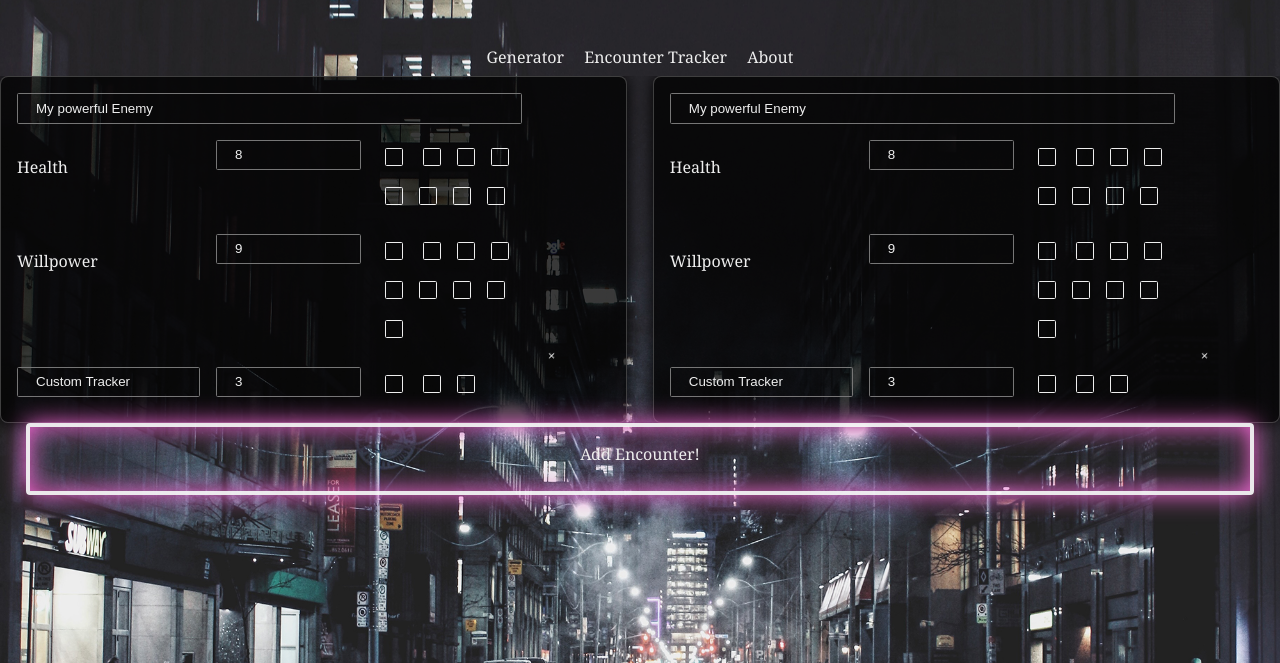
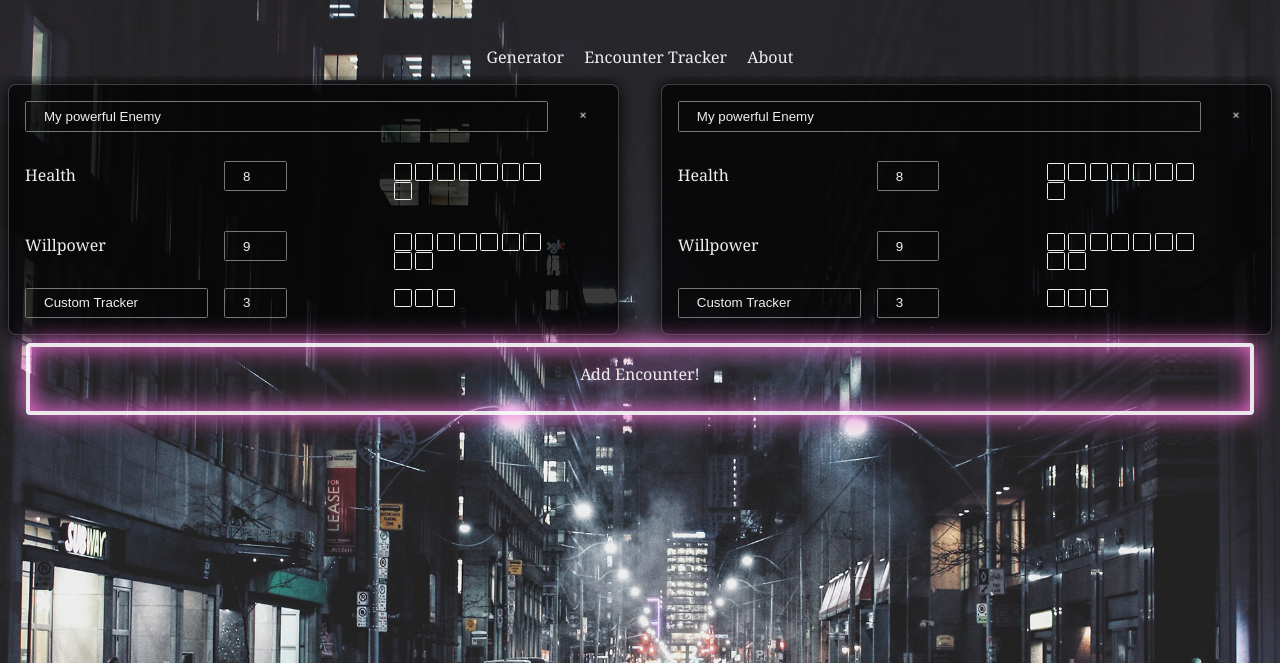
Before and after one commit to BodoBence/RandomVampireGenerator, a Flask app: page /encounter_tracker in a window 1280 px wide. Shown: the top 663 px of the page. Run offline with Flask 2, Linux system fonts and the light colour scheme.

Commit message:
encounter card update

```diff
--- a/flaskr/static/stylesheets/encounter.css
+++ b/flaskr/static/stylesheets/encounter.css
@@ -18,13 +18,15 @@
     border-color: var(--color_dark_grey);
 
     padding: 1rem;
+    margin: 0.5rem;
 
     box-shadow: 0 0 1em black;
 
     display: grid;
     grid-gap: 1em;
-    grid-template-columns: 2fr 2fr 2fr 1fr;
+    grid-template-columns: 2fr 2fr 2fr 0.5fr;
     grid-template-rows: auto;
+    align-items: first baseline;
 
     -webkit-transition: all var(--base_animation_time) linear;
     -moz-transition: all var(--base_animation_time) linear;
@@ -46,6 +48,8 @@
 
 .health_label, .willpower_label, .custom_label {
     grid-column: 1;
+    overflow: hidden;
+    text-overflow: ellipsis;
 }
 
 input[name="health_meter"], input[name="willpower_meter"], input[name="custom_meter"] {
@@ -54,22 +58,32 @@ input[name="health_meter"], input[name="willpower_meter"], input[name="custom_me
 
 .tracker_container[name="health_container"], .tracker_container[name="willpower_container"], .tracker_container[name="custom_container"] {
     grid-column: 3;
+    display: grid;
+    grid-template-columns: repeat(auto-fit, minmax(1em, 1.25em));
+    gap: 0.1em;
+    justify-items: stretch;
 }
 
 
 .input_encounter_name, input[name="willpower_meter"], input[name="health_meter"], input[name="custom_meter"] {
+    --border_widdth: 0.1rem;
 	-moz-appearance: none;
 	-webkit-appearance: none;
 	appearance: none;
 
     border-style: solid;
-    border-width: 0.1rem;
+    border-width: var(--border_widdth);
     border-radius: 0.1rem;
 
     background-color: transparent;
     color: var(--white);
     text-indent: 1rem;
+
     height: 2em;
+}
+
+input[name="willpower_meter"], input[name="health_meter"], input[name="custom_meter"] {
+    width: calc(4em + (0.1rem * 2));
 }
 
 .input_encounter_name:hover, input[name="willpower_meter"]:hover, input[name="health_meter"]:hover, input[name="custom_meter"]:hover {
@@ -93,8 +107,11 @@ input[name="health_meter"], input[name="willpower_meter"], input[name="custom_me
 
 .button_encounter[name="remove_encounter"] {
     grid-column: 4;
+    grid-row: 1;
+
     padding: 0;
     margin: 0;
+
     height: 1rem;
     overflow: initial;
 }
@@ -103,6 +120,7 @@ input[name="health_meter"], input[name="willpower_meter"], input[name="custom_me
     padding: 0;
     margin: 0;
     transform: rotate(45deg);
+    text-align: center;
 
     -webkit-transition: all var(--base_animation_time) ease;
     -moz-transition: all var(--base_animation_time) ease;
@@ -121,7 +139,7 @@ input[name="health_meter"], input[name="willpower_meter"], input[name="custom_me
 .tracker {
     display: inline-block;
 
-    margin: 0.5rem;
+    margin: 0;
     height: 1em;
     width: 1em;
 
```
